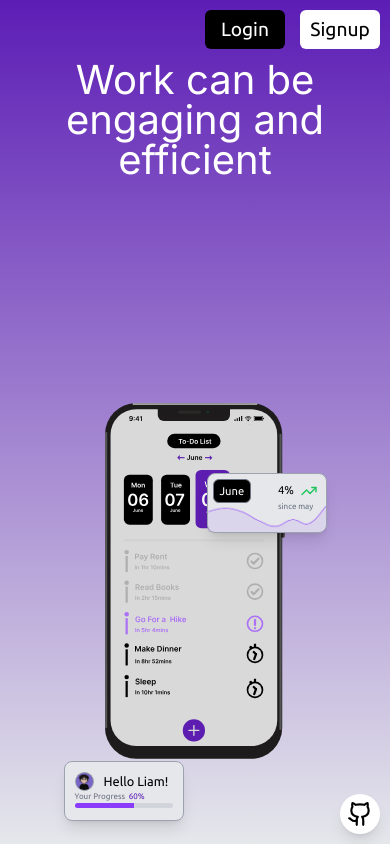
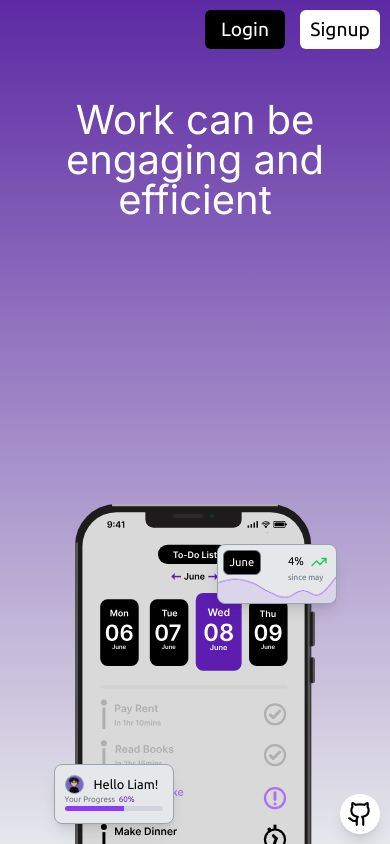
Before and after one commit to stimpy3/Tac, a React (Vite) app in the folder client/: page / in a window 390 px wide. Built offline with nearby package versions, Linux system fonts and the light colour scheme; a web font is replaced by a local one.

Commit message:
responsive trial

```diff
--- a/client/src/components/landingPage/landingpage.jsx
+++ b/client/src/components/landingPage/landingpage.jsx
@@ -119,12 +119,12 @@ const LandingPage=()=>{
                    </div>
                     <p className="heading absolute text-[5rem] leading-none text-white text-center top-[3%] inter
                     min-[2201px]:text-[9rem] min-[2201px]:top-[6%] max-[2200px]:top-[4%] min-[2000px]:text-[7rem] min-[1400px]:text-[6rem]
-                    max-[450px]:text-[2.5rem] max-[450px]:top-[60px] max-[830px]:text-[3rem] max-[830px]:top-[60px]">Work can be <br></br> engaging and efficient</p>
-                    <div className="h-[55%] relative w-[557px] flex justify-center items-start overflow-hidden px-[10px]
-                    2xl:w-[1244px] max-[450px]:w-[283px] max-[830px]:w-[434px]">
-                    <div className="phone absolute aspect-[1/2] w-[280px]  top-[5%] bg-[url('/phone.svg')] bg-contain bg-no-repeat
-                    2xl:w-[700px]  max-[450px]:w-[180px] max-[830px]:w-[220px]"></div>
-                    <div className="rightDiv flex items-end absolute w-[200px] aspect-[2/1] bg-gray-200 rounded-lg right-[10px] top-[20%] shadow-lg  border-[1px] border-gray-400
+                    max-[450px]:text-[2.5rem] max-[450px]:top-[100px] max-[830px]:text-[3rem] max-[830px]:top-[60px]">Work can be <br></br> engaging and efficient</p>
+                    <div className="h-[400px] relative w-[557px] flex justify-center items-start  px-[10px]
+                    2xl:w-[1244px] max-[450px]:w-[303px] max-[830px]:w-[464px]">
+                    <div className="phone absolute aspect-[1/2] w-[280px]  bottom-[-55%] bg-[url('/phone.svg')] bg-contain bg-no-repeat
+                     max-[450px]:w-[240px] max-[450px]:bottom-[-35%] max-[830px]:w-[250px] max-[830px]:bottom-[-35%]"></div>
+                    <div className="rightDiv flex items-end absolute w-[200px] aspect-[2/1] bg-gray-200 rounded-lg right-[10px] top-[25%] shadow-lg  border-[1px] border-gray-400
                     2xl:w-[450px] max-[450px]:w-[120px] max-[830px]:w-[160px]">
                        <div className="bg-[url('/graph.png')] bg-cover bg-no-repeat h-[50%] w-full"> </div>
                        <p className="absolute left-[5px] top-[5px] bg-black rounded-md text-white px-[6px] py-[3px] w-fit flex items-center border-[1px] border-gray-500
--- a/client/tailwind.config.js
+++ b/client/tailwind.config.js
@@ -13,7 +13,7 @@ export default {
         mobXL: "530px",
       },
       colors: {
-        accent0: "#5c1db5",
+        accent0: "#5c29a3",
         accent1: "#8b3cfa",//purpleViolet
         accent2: "#BAB3F9",//ligeter purrpleViolet
         accent3: "#bdb697",//ochre
```
